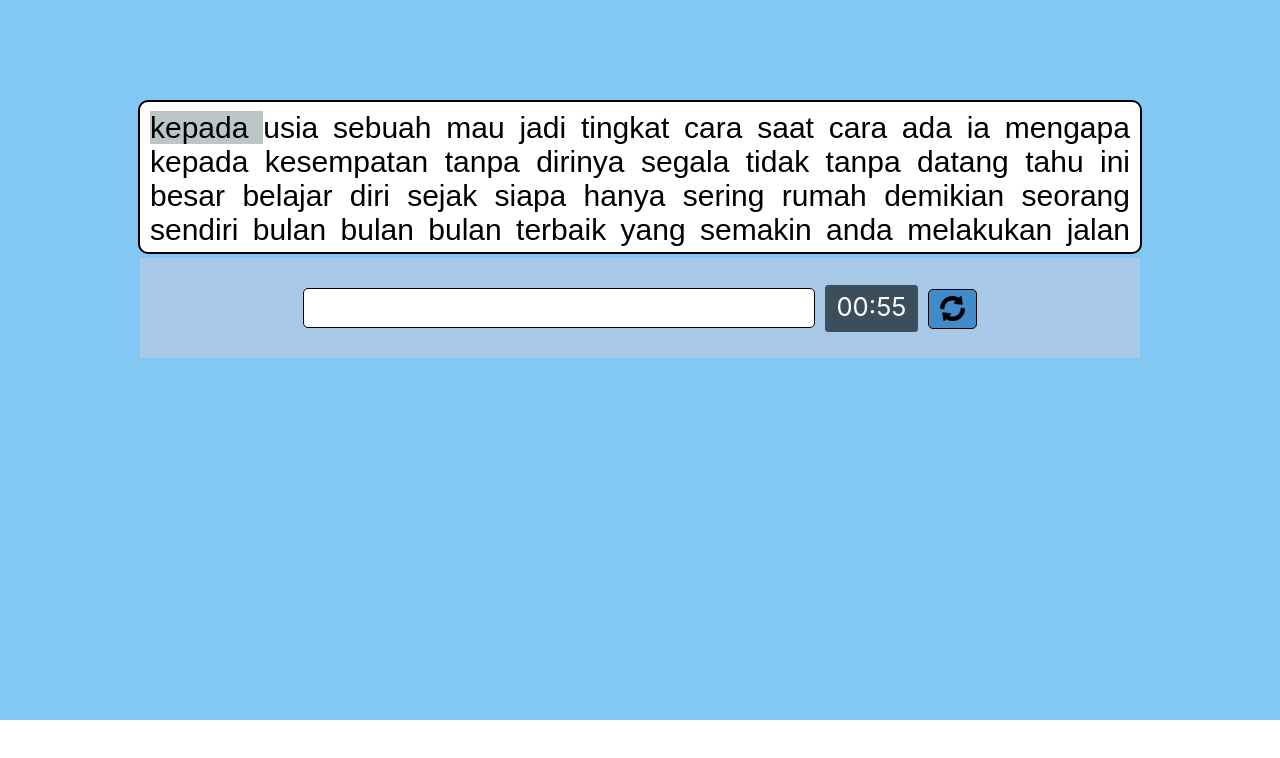
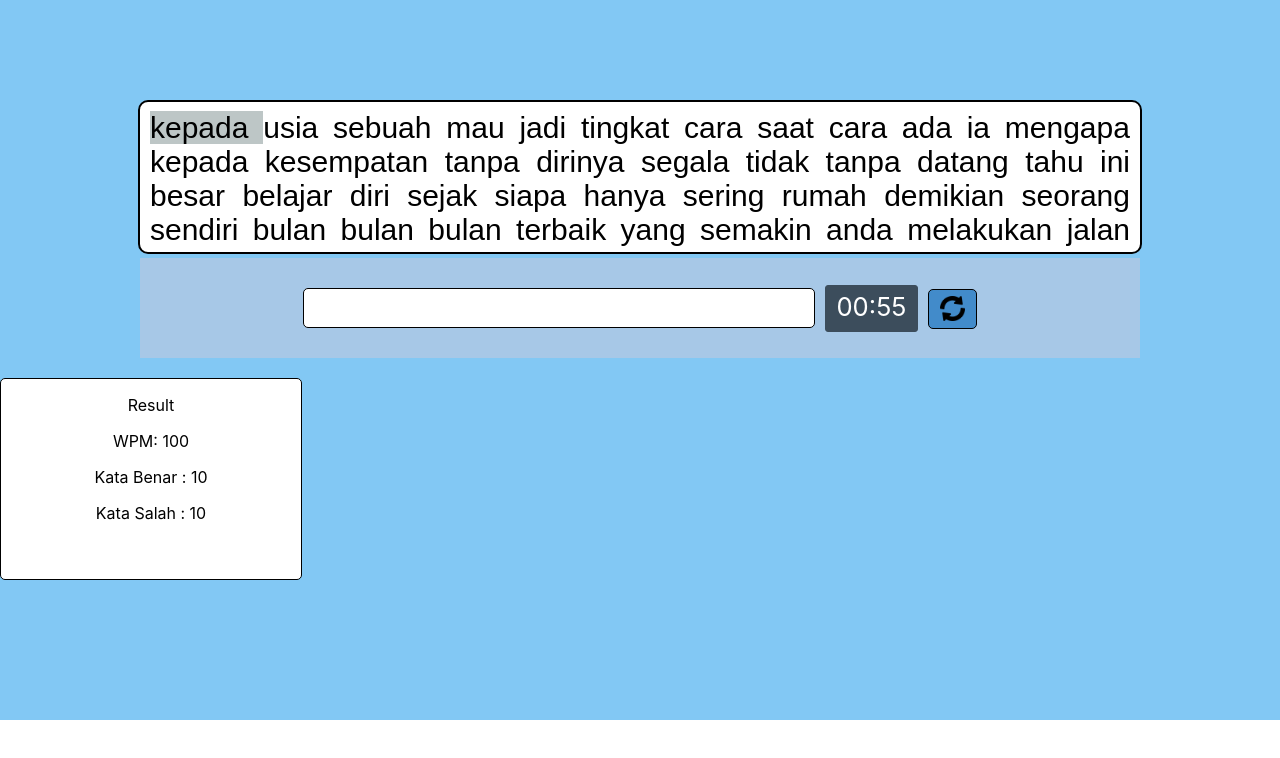
Before and after one commit to afnanramadhan/typing-test, a React (Create React App) app: page / in a window 1280 px wide. Shown: the top 758 px of the page. Built offline with nearby package versions, Linux system fonts and the light colour scheme; the HTML template or start-up script is replaced by a standard one.

Commit message:
disabled nya masih kadang bisa kadang nggak

```diff
--- a/src/App.css
+++ b/src/App.css
@@ -5,16 +5,16 @@
     height: 720px;
 }
 
-.baris{
+.baris {
     display: inline-flex;
     flex-direction: row;
     justify-content: center;
     align-items: baseline;
-  background-color: #A7C8E7;
+    background-color: #a7c8e7;
     width: 1000px;
 }
 
-.input-field{
+.input-field {
     width: 500px;
     height: auto;
     font-size: 24px;
@@ -26,7 +26,7 @@
     border-radius: 5px;
 }
 
-.reload-icon{
+.reload-icon {
     height: 25px;
     width: 25px;
     cursor: pointer;
@@ -34,7 +34,7 @@
     padding: 5px 5px 10px 5px;
 }
 
-.reload-button{
+.reload-button {
     margin-top: 30px;
     height: 40px;
     background-color: #428bca;
@@ -44,18 +44,17 @@
     margin-left: 10px;
 }
 
-.reload-button:hover{
+.reload-button:hover {
     background-color: #3071a9;
 }
 
-
-.timer{
+.timer {
     display: inline-flex;
     justify-content: center;
     align-items: flex-start;
 }
 
-.timer-isi{
+.timer-isi {
     border: 1px;
     border-style: solid;
     border-radius: 5px;
@@ -71,7 +70,6 @@
     background: #3c4d5c;
 }
 
-
 .rectangle {
     margin-top: 100px;
     display: inline-block;
@@ -86,8 +84,7 @@
     text-overflow: ellipsis;
 }
 
-
-.text{
+.text {
     padding-top: 10px;
     padding-left: 10px;
     padding-right: 10px;
@@ -99,20 +96,39 @@
     position: relative;
 }
 
-.highlight{
+.highlight {
     background-color: #bdc6c6;
     color: black;
 }
 
-.highlight-salah{
-  background-color: #dd1200;
+.highlight-salah {
+    background-color: red;
     color: black;
 }
 
-.kata-benar{
+.kata-benar {
     color: green;
 }
 
-.kata-salah{
+.kata-salah {
     color: red;
 }
+
+.disabled-content {
+    display: none;
+}
+
+.enabled-content {
+    display: inline-block;
+}
+
+.result{
+    flex-direction: row;
+    background-color: #ffffff;
+    width: 300px;
+    height: 200px;
+    margin-top: 20px;
+    border: 1px;
+    border-style: solid;
+    border-radius: 5px;
+}
--- a/src/components/Input.jsx
+++ b/src/components/Input.jsx
@@ -1,8 +1,7 @@
-import React, { useEffect, useState } from "react";
+import React, { useEffect } from "react";
 import { Context } from "../pages/Home";
 
 const Input = () => {
-    const [inputKataUser, setInputKataUser] = useState([]);
     const {
         idx,
         setIdx,
@@ -11,6 +10,9 @@ const Input = () => {
         displayText,
         dynamicClass,
         setDynamicClass,
+        setInputKataUser,
+        inputKataUser,
+        disabled,
     } = React.useContext(Context);
 
     const updateElement = (index, newValue) => {
@@ -44,6 +46,9 @@ const Input = () => {
                 } else {
                     updateElement(idx, "highlight");
                 }
+            }
+            if(disabled.current){
+                // updateElement(idx, "highlight-salah");
             }
         }
     };
--- /dev/null
+++ b/src/components/Result.jsx
@@ -0,0 +1,14 @@
+
+
+const Result = (props) => {
+    return(
+        <div className="result">
+            <p>Result</p>
+            <p>WPM: 100</p>
+            <p>Kata Benar : 10</p>
+            <p>Kata Salah : 10</p>
+        </div>
+    )
+}
+
+export default Result;
--- a/src/components/TextField.jsx
+++ b/src/components/TextField.jsx
@@ -1,10 +1,15 @@
-import { Text } from "./VarText";
-import React, { useEffect } from "react";
+import React, { useEffect, useRef } from "react";
 import { Context } from "../pages/Home";
 
 const TextField = () => {
-    const { displayText, setDisplayText, dynamicClass} =
-        React.useContext(Context);
+    const {
+        displayText,
+        setDisplayText,
+        dynamicClass,
+        getRandomWord,
+        disabled,
+    } = React.useContext(Context);
+    const classVisibility = useRef("a");
 
     useEffect(() => {
         setDisplayText([]);
@@ -12,25 +17,23 @@ const TextField = () => {
         // eslint-disable-next-line react-hooks/exhaustive-deps
     }, []);
 
-    const getRandomWord = () => {
-        setDisplayText([]);
-        for (let i = 0; i < 55; i++) {
-            const randomIndex = Math.floor(Math.random() * Text.length);
-            const randomWord = Text[randomIndex];
-            setDisplayText((displayText) => [...displayText, randomWord]);
+    useEffect(() => {
+        if (disabled.current) {
+            classVisibility.current = "disabled-content";
+        } else {
+            classVisibility.current = "enabled-content";
         }
-    };
+        // eslint-disable-next-line react-hooks/exhaustive-deps
+    });
 
     return (
-        <div className="rectangle">
+        <div className={`rectangle ${classVisibility.current}`}>
             <div className="text">
                 {displayText.map((word, index) => (
                     <span
                         key={index}
-                        wordNr={index}
-                        className={
-                            dynamicClass[index]
-                        }
+                        wordnr={index}
+                        className={dynamicClass[index]}
                     >
                         {word}{" "}
                     </span>
--- a/src/components/Timer.jsx
+++ b/src/components/Timer.jsx
@@ -1,7 +1,10 @@
 import React, { useState, useEffect } from "react";
 import reload from "../assets/reload.png";
+import { Context } from "../pages/Home";
 
 const Timer = () => {
+    const { getRandomWord, setDynamicClass, setIdx, setInputKataUser, disabled } =
+        React.useContext(Context);
     const [minute, setMinute] = useState(1);
     const [second, setSecond] = useState(0);
     useEffect(() => {
@@ -17,13 +20,24 @@ const Timer = () => {
                     setSecond(59);
                 }
             }
+            if(minute === 0 && second === 1){
+                disabled.current = true;
+                console.log("disabled");
+            }
         }, 1000);
         return () => clearTimeout(timer);
+        // eslint-disable-next-line react-hooks/exhaustive-deps
     }, [minute, second]);
 
     const resetTimer = () => {
         setMinute(1);
         setSecond(0);
+        setDynamicClass([]);
+        setIdx(0);
+        getRandomWord();
+        setInputKataUser([]);
+        disabled.current = false;
+        console.log("enabled");
     };
 
     const printTime = () => {
--- a/src/pages/Home.jsx
+++ b/src/pages/Home.jsx
@@ -1,25 +1,52 @@
 import Input from "../components/Input";
 import Timer from "../components/Timer";
 import TextField from "../components/TextField";
-import React,{useState} from "react";
+import Result from "../components/Result";
+import React, { useState, useRef } from "react";
+import { Text } from "../components/VarText";
 
 const Context = React.createContext();
 
 const Home = () => {
     const [userInput, setUserInput] = useState("");
-    const [idx,setIdx] = useState(0);
+    const [idx, setIdx] = useState(0);
     const [displayText, setDisplayText] = useState([]);
     const [dynamicClass, setDynamicClass] = useState([]);
-    const [dynamicClass2, setDynamicClass2] = useState([]);
+    const [inputKataUser, setInputKataUser] = useState([]);
+    const disabled = useRef(false);
 
+    const getRandomWord = () => {
+        setDisplayText([]);
+        for (let i = 0; i < 55; i++) {
+            const randomIndex = Math.floor(Math.random() * Text.length);
+            const randomWord = Text[randomIndex];
+            setDisplayText((displayText) => [...displayText, randomWord]);
+        }
+    };
 
     return (
-        <Context.Provider value={{idx, setIdx, userInput, setUserInput,displayText, setDisplayText,dynamicClass, setDynamicClass, dynamicClass2, setDynamicClass2}}>
-            <TextField />
+        <Context.Provider
+            value={{
+                idx,
+                setIdx,
+                userInput,
+                setUserInput,
+                displayText,
+                setDisplayText,
+                dynamicClass,
+                setDynamicClass,
+                getRandomWord,
+                inputKataUser,
+                setInputKataUser,
+                disabled,
+            }}
+        >
+            <TextField/>
             <div className="baris">
                 <Input />
                 <Timer />
             </div>
+            <Result />
         </Context.Provider>
     );
 };
```
Lines whose indentation alone changed are shown as unchanged.
